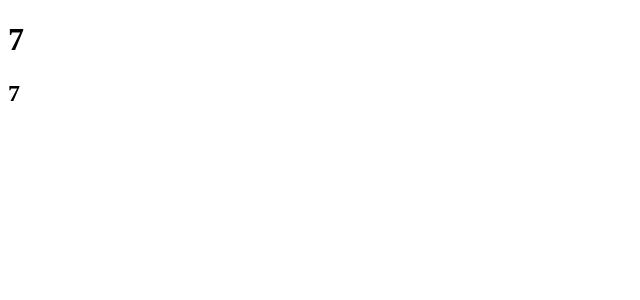
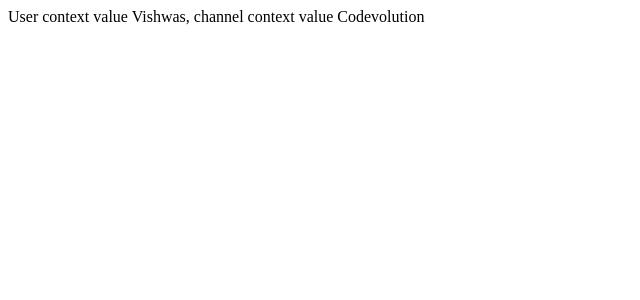
Before and after one commit to chrisart10/reactjs-codevolution, a React (Create React App) app: page / in a window 1280 px wide. Shown: the top 300 px of the page, without its empty margins (0-640 px from the left). Built offline with nearby package versions, Linux system fonts and the light colour scheme.

Commit message:
Add content about UseContext video 58-61 (15-18)

```diff
--- a/src/App.jsx
+++ b/src/App.jsx
@@ -11,7 +11,11 @@
 import IntervalClassCounter from "./components2/IntervalClassCounter";
 import IntervalHookContainer from "./components2/IntervalHookCounter";
 import MouseContainer from "./components2/MouseContainer";
+import DataFetching from "./components2/DataFetching";
+import ComponentC from "./components2/ComponentC";
 
+export const UserContext = React.createContext();
+export const ChannelContext = React.createContext();
 function App() {
 	return (
 		<div className="App">
@@ -24,8 +28,14 @@
 			{/* <HookCounterOne /> */}
 			{/* <ClassMouse /> */}
 			{/* <MouseContainer /> */}
-			<IntervalClassCounter />
-			<IntervalHookContainer />
+			{/* <IntervalClassCounter />
+			<IntervalHookContainer /> */}
+			{/* <DataFetching /> */}
+			<UserContext.Provider value={"Vishwas"}>
+				<ChannelContext.Provider value={"Codevolution"}>
+					<ComponentC />
+				</ChannelContext.Provider>
+			</UserContext.Provider>
 		</div>
 	);
 }
--- /dev/null
+++ b/src/components2/ComponentC.jsx
@@ -0,0 +1,11 @@
+import React from "react";
+import ComponentE from "./ComponentE";
+function ComponentC() {
+	return (
+		<div>
+			<ComponentE />
+		</div>
+	);
+}
+
+export default ComponentC;
--- /dev/null
+++ b/src/components2/ComponentE.jsx
@@ -0,0 +1,12 @@
+import React from "react";
+import ComponentF from "./ComponentF";
+
+function ComponentE() {
+	return (
+		<div>
+			<ComponentF />
+		</div>
+	);
+}
+
+export default ComponentE;
--- /dev/null
+++ b/src/components2/ComponentF.jsx
@@ -0,0 +1,30 @@
+import React, { useContext } from "react";
+import { UserContext, ChannelContext } from "../App";
+
+function ComponentF() {
+	const user = useContext(UserContext);
+	const channel = useContext(ChannelContext);
+	return (
+		<div>
+			{/* <UserContext.Consumer>
+				{(user) => {
+					return (
+						<ChannelContext.Consumer>
+							{(channel) => {
+								return (
+									<div>
+										User context value {user}, channel
+										context value {channel}
+									</div>
+								);
+							}}
+						</ChannelContext.Consumer>
+					);
+				}}
+			</UserContext.Consumer> */}
+			User context value {user}, channel context value {channel}
+		</div>
+	);
+}
+
+export default ComponentF;
```
